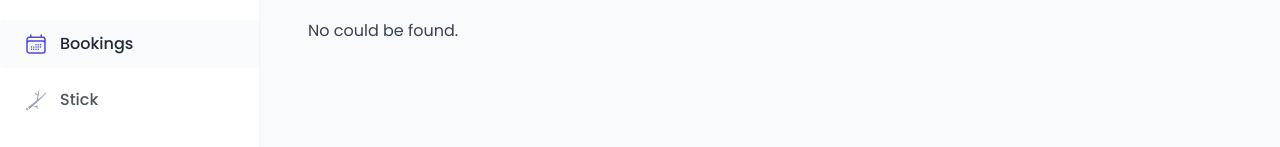
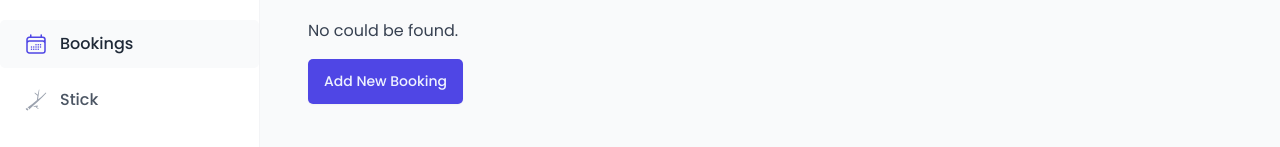
Before and after one commit to rgero/LingHotel, a React (Vite) app in the folder ling-hotel/: page /bookings in a window 1280 px wide. Shown: the part 144-291 px from the top of the page. Built offline with nearby package versions, Linux system fonts and the light colour scheme; no server answers; the database is empty; a web font is replaced by a local one.

Commit message:
Enabling the Add Bookings Page
I need to think of how to I want to select the user. Whether it's something you type and it auto completes or if it is a drop down. The auto complete sounds like the smarter choice. I'd need to look into how to do that though.

```diff
--- a/ling-hotel/src/pages/Bookings.jsx
+++ b/ling-hotel/src/pages/Bookings.jsx
@@ -1,5 +1,4 @@
-//import AddBooking from "../features/bookings/AddBooking";
-
+import AddBooking from "../features/bookings/AddBooking";
 import BookingTable from "../features/bookings/BookingTable";
 import BookingTableOperations from "../features/bookings/BookingTableOperations";
 import Heading from "../ui/Heading";
@@ -14,7 +13,7 @@ const Bookings = () => {
       </Row>
       <Row>
         <BookingTable/>
-        {/* <AddBooking/> */}
+        <AddBooking/>
       </Row>
 
     </>
--- a/ling-hotel/src/utils/helpers.js
+++ b/ling-hotel/src/utils/helpers.js
@@ -25,7 +25,4 @@ export const getToday = function (options = {}) {
   return today.toISOString();
 };
 
-export const formatCurrency = (value) =>
-  new Intl.NumberFormat('en', { style: 'currency', currency: 'USD' }).format(
-    value
-  );
+export const formatCurrency = (value) => new Intl.NumberFormat('en', { style: 'currency', currency: 'USD' }).format(value);
```
